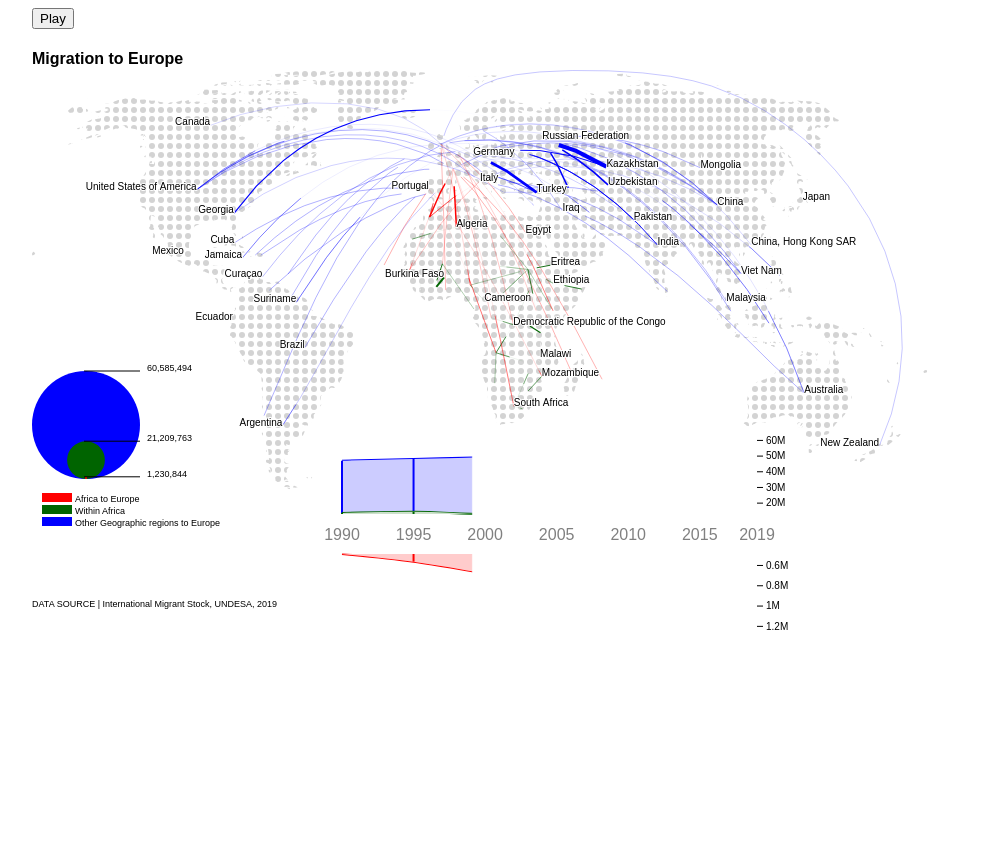
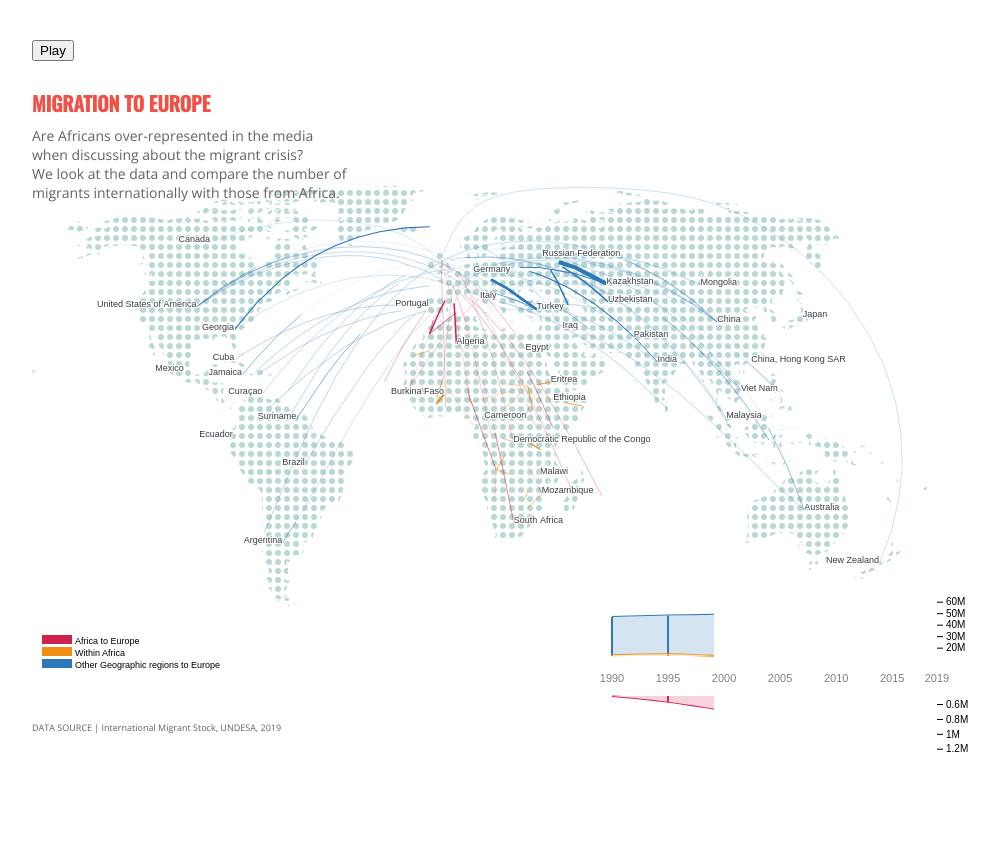
Before and after one commit to michellesutd/idv-final-migrations, a plain HTML site: page index.html in a window 1280 px wide. Shown: the whole page, without its empty margins (158-1157 px from the left). Before the commit the page ends 800 px from the top, so only its background shows below. Drawn offline with nearby package versions, Linux system fonts and the light colour scheme; animation ran at ten frames a second.

Commit message:
map color change

```diff
--- a/index.html
+++ b/index.html
@@ -3,6 +3,8 @@
 <head>
   <meta charset="UTF-8">
   <title>Migrations</title>
+  <link href="https://fonts.googleapis.com/css2?family=Oswald:wght@500&display=swap" rel="stylesheet">
+  <link href="https://fonts.googleapis.com/css2?family=Open+Sans&display=swap" rel="stylesheet">
   <meta name="viewport" content="width=device-width,initial-scale=1.0">
   <script src="https://cdn.jsdelivr.net/npm/lodash@4.17.15/lodash.min.js"></script>
   <script src="https://cdnjs.cloudflare.com/ajax/libs/d3/5.12.0/d3.js"></script>
@@ -12,28 +14,48 @@
     html {
       font-family: sans-serif;
     }
+
     #app {
       width: 900px;
       max-width: 100%;
-      margin: auto;
+      margin: 40px auto;
     }
-    h4 {
+
+    #intro {
       position: absolute;
       z-index: 2;
     }
+
+    h4 {
+      font-family: 'Oswald', sans-serif;
+      font-size: 20px;
+      color: #F25044;
+    }
+
+    p {
+      font-family: 'Open Sans', sans-serif;
+      font-size: 14px;
+      color: #676161;
+      position: relative;
+      margin: -18px auto;
+    }
+
     #map_cont {
       width: 100%;
-      height: 500px;
+      height: 550px;
     }
+
     #otherCharts {
-      margin-top: -100px;
-      margin-left: 30%;
-      width: 55%;
+      margin-top: -20px;
+      margin-left: 60%;
+      width: 45%;
     }
+
     .areaChart {
       width: 100%;
-      height: 90px;
+      height: 70px;
     }
+
     #slider_cont {
       width: 100%;
       height: 25px;
@@ -41,10 +63,12 @@
       position: relative;
       z-index: 1
     }
+
     #data_source {
       font-size: 9px;
       margin-top: -35px
     }
+
     @media (max-width: 1200px) {}
 
     @media (max-width: 992px) {}
@@ -73,10 +97,19 @@
     }
   </style>
 </head>
+
 <body>
 <div id="app">
   <button id="replay_animation">Play</button>
-  <h4>Migration to Europe</h4>
+  <div id="intro">
+    <h4>MIGRATION TO EUROPE</h4>
+    <p>Are Africans over-represented in the media
+    </br> when discussing about the migrant crisis?
+    </br> We look at the data and compare the number of
+    </br> migrants internationally with those from Africa.
+    </p>
+  </div>
+
   <div id="map_cont"></div>
   <div id="otherCharts">
     <div id="area_cont_up" class="areaChart"></div>
--- a/src/LineChart/index.js
+++ b/src/LineChart/index.js
@@ -23,9 +23,9 @@ LineChart.prototype.draw = function() {
   const focused_category = self.store.focused_migration_category,
     [xValue, yValue] = [d => d.date, d => d.value],
     style = {
-      afr_to_eu: {color: "red"},
-      afr_to_afr: {color: focused_category === "other_to_eu" ? "none" : "darkgreen"},
-      other_to_eu: {color: focused_category === "afr_to_afr" ? "none" :"blue"}
+      afr_to_eu: {color: "#CE2150"},
+      afr_to_afr: {color: focused_category === "other_to_eu" ? "none" : "#EE8E13"},
+      other_to_eu: {color: focused_category === "afr_to_afr" ? "none" :"#2E78BA"}
     },
     orientation = self.config.orientation,
     mouseOverLinkF = cat => self.store.event.trigger("updateFocusedMigrationCategory", cat)
--- a/src/MapChart/models/Map/dom.js
+++ b/src/MapChart/models/Map/dom.js
@@ -3,6 +3,7 @@ export default Dom;
 
 Dom.setupCont = function (cont) {
   cont.style.position = "relative"
+  cont.style.top = "60px"
 }
 
 Dom.setupCanvas = function (cont, dim) {
@@ -63,7 +64,8 @@ Dom.setupLegend = function (data, year, svg, dim, colors, mouseOverLinkF) {
 
   data_arr.sort((a,b) => b.value - a.value)
   g.innerHTML = "";
-  data_arr.forEach(d => {
+  //circle lengend
+  /*data_arr.forEach(d => {
     const r = scale(d.value)
     const circle = g.appendChild(document.createElementNS("http://www.w3.org/2000/svg","circle"))
     circle.setAttribute("cx", x)
@@ -89,7 +91,7 @@ Dom.setupLegend = function (data, year, svg, dim, colors, mouseOverLinkF) {
     text.setAttribute("fill", "black")
     text.setAttribute("font-size", "9")
     text.innerHTML = d.value.toLocaleString()
-  })
+  })*/
 
   data_arr.forEach((d, i) => {
     const y = dim.height - 12 - 12*i,
--- a/src/MapChart/models/Map/render.js
+++ b/src/MapChart/models/Map/render.js
@@ -33,14 +33,14 @@ Render.drawLinks = function (links, ctx, projection, style) {
     if (drawn_places.some(d1 => isNear(d1, d))) return
     drawn_places.push(d)
     ctx.textAlign = d.coor[0] > 0 && d.place !== "New Zealand" ? "start" : "end";
-    ctx.font = 10+'px sans-serif';
+    ctx.font = 9+'px sans-serif';
 
     ctx.lineWidth = 2;
     ctx.setLineDash([]);
     ctx.strokeStyle = "white";
     ctx.strokeText(d.place, ...projection(d.coor));
 
-    ctx.fillStyle = "black";
+    ctx.fillStyle = "#3A3D47";
     ctx.fillText(d.place, ...projection(d.coor));
   }
 
@@ -77,7 +77,7 @@ Render.drawDottedMapBg = function (geojson, ctx, projection, dim) {
     }
 
     function drawCircle() {
-      ctx.fillStyle = "lightgrey";
+      ctx.fillStyle = "#B8D8D6";
       ctx.beginPath();
       ctx.arc(x, y, r, 0, 2 * Math.PI);
       ctx.fill();
--- a/src/MapChart/models/Map/style.js
+++ b/src/MapChart/models/Map/style.js
@@ -10,9 +10,9 @@ Style.setupDims = function ({width, height}) {
 }
 
 Style.world_map_bg = {
-  "stroke-width": 0.1,
+  "stroke-width": 0.2,
   fill: "grey",
-  color: "rgba(255,255,255,0)"
+  color: "rgba(255, 255, 255, 0)"
 }
 
 Style.points = {
@@ -21,10 +21,10 @@ Style.points = {
 }
 
 Style.links = {
-  "stroke-width": .8,
+  "stroke-width": 0.9,
   colors: {
-    afr_to_eu: "red",
-    other_to_eu: "blue",
-    afr_to_afr: "darkgreen"
+    afr_to_eu: "#CE2150",
+    other_to_eu: "#2E78BA",
+    afr_to_afr: "#EE8E13"
   }
 }
--- a/src/Sliderd3/index.js
+++ b/src/Sliderd3/index.js
@@ -85,7 +85,7 @@ export default function Slider(cont, store) {
         })
         .attr("class", "track-overlay")
         .style("pointer-events", "stroke")
-        .style("stroke-width", "50px")
+        .style("stroke-width", "10px")
         .style("stroke", "transparent")
         .style("cursor", "crosshair")
         .call(d3.drag()
@@ -108,7 +108,7 @@ export default function Slider(cont, store) {
         .enter().append("text")
         .attr("x", d3x)
         .attr("text-anchor", "middle")
-        .attr("font-size", "16px")
+        .attr("font-size", "11px")
         .style("fill", "grey")
         .text(function (d) {
           return d
@@ -118,7 +118,7 @@ export default function Slider(cont, store) {
         .attr("class", "handle")
         .attr("y1", -dim.height / 2)
         .attr("y2", dim.height / 2)
-        .attr("stroke-width", 60)
+        .attr("stroke-width", 35)
         .attr("stroke", "rgba(0,0,0,.2)")
         .style("opacity", 0)
     }
```
